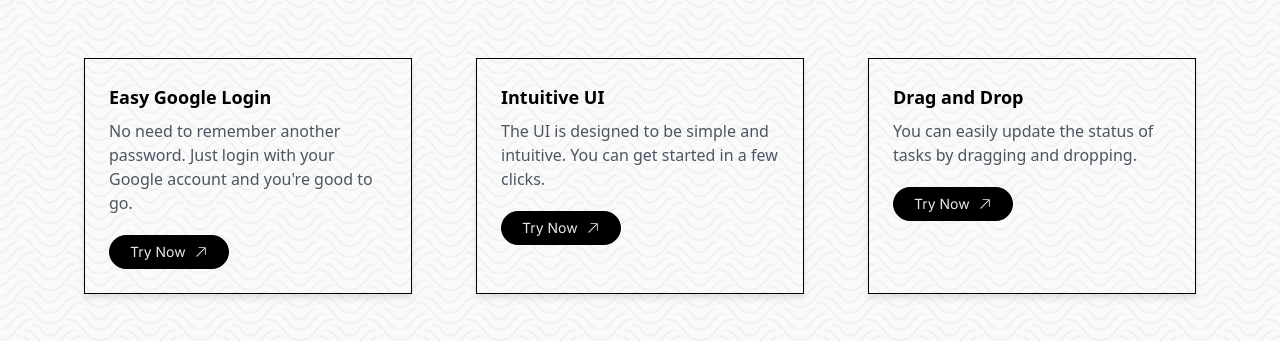
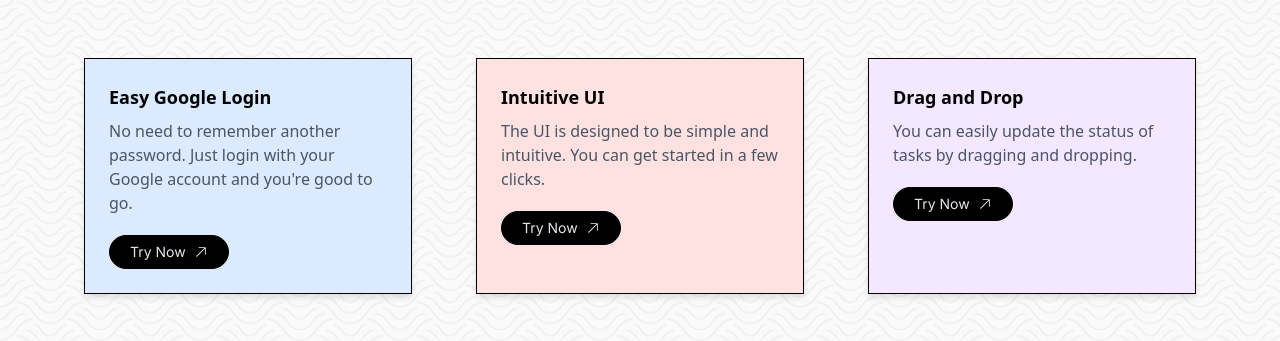
Before and after one commit to zen-ikigai/qued, a Next.js app: page / in a window 1280 px wide. Shown: the part 459-800 px from the top of the page. Built offline with nearby package versions, Linux system fonts and the light colour scheme; no server answers.

Commit message:
fixed typos

```diff
--- a/app/dashboard/page.js
+++ b/app/dashboard/page.js
@@ -53,6 +53,10 @@ const Dashboard = () => {
       fetchTasks()
     }
   }, [session])
+
+  if (status === 'loading' || !session) {
+    return <Loading />
+  }
 
   /**
    * Handles deletion of a task. Updates the task list optimistically and reverts if the deletion fails.
--- a/app/page.js
+++ b/app/page.js
@@ -81,7 +81,7 @@ const Home = () => {
       </div>
       <div className='grid gap-6 md:grid-cols-2 lg:grid-cols-3 mt-10'>
         {features.map((feature, index) => (
-          <FeatureCard key={index} feature={feature} />
+          <FeatureCard key={index} index={index} feature={feature} />
         ))}
       </div>
     </section>
```
